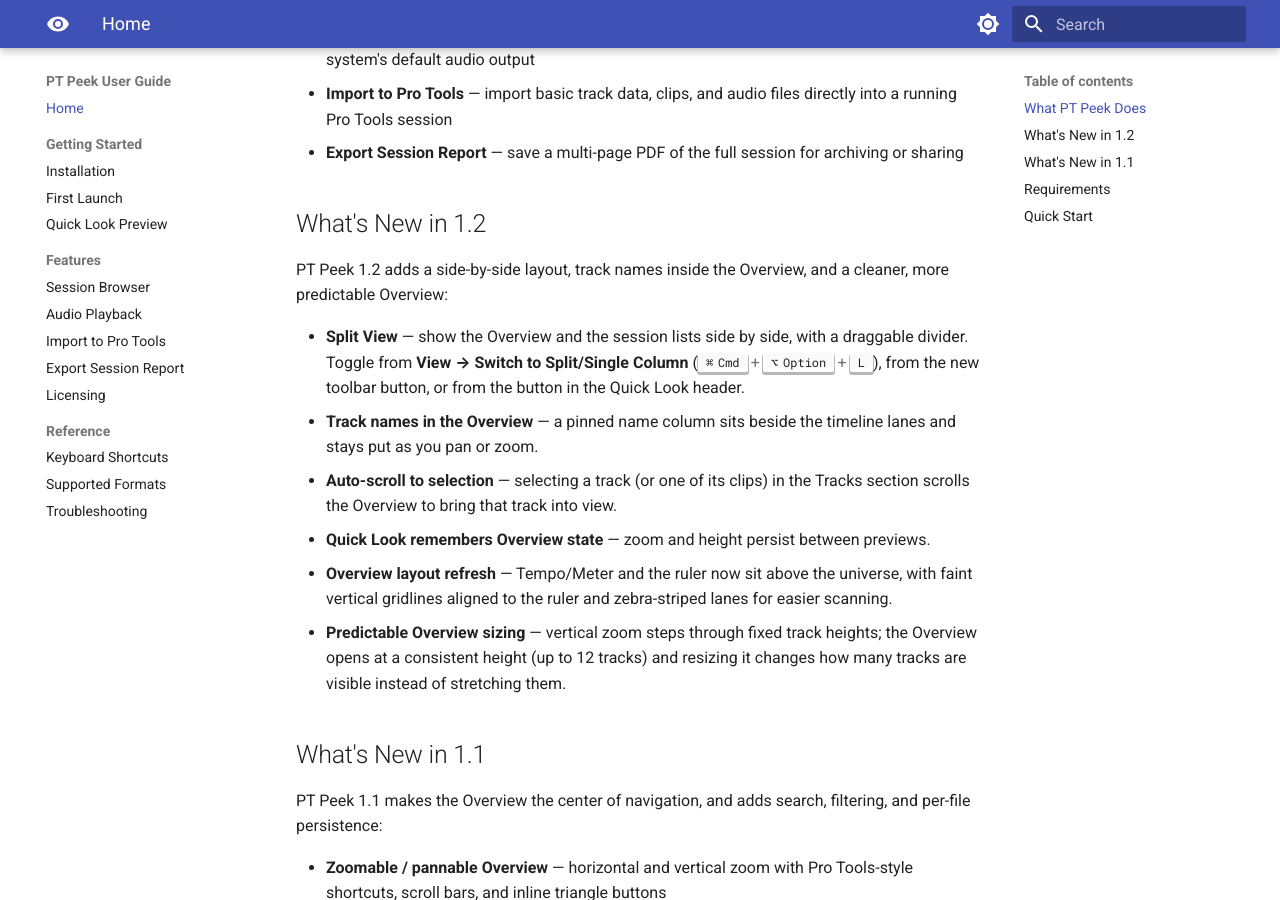
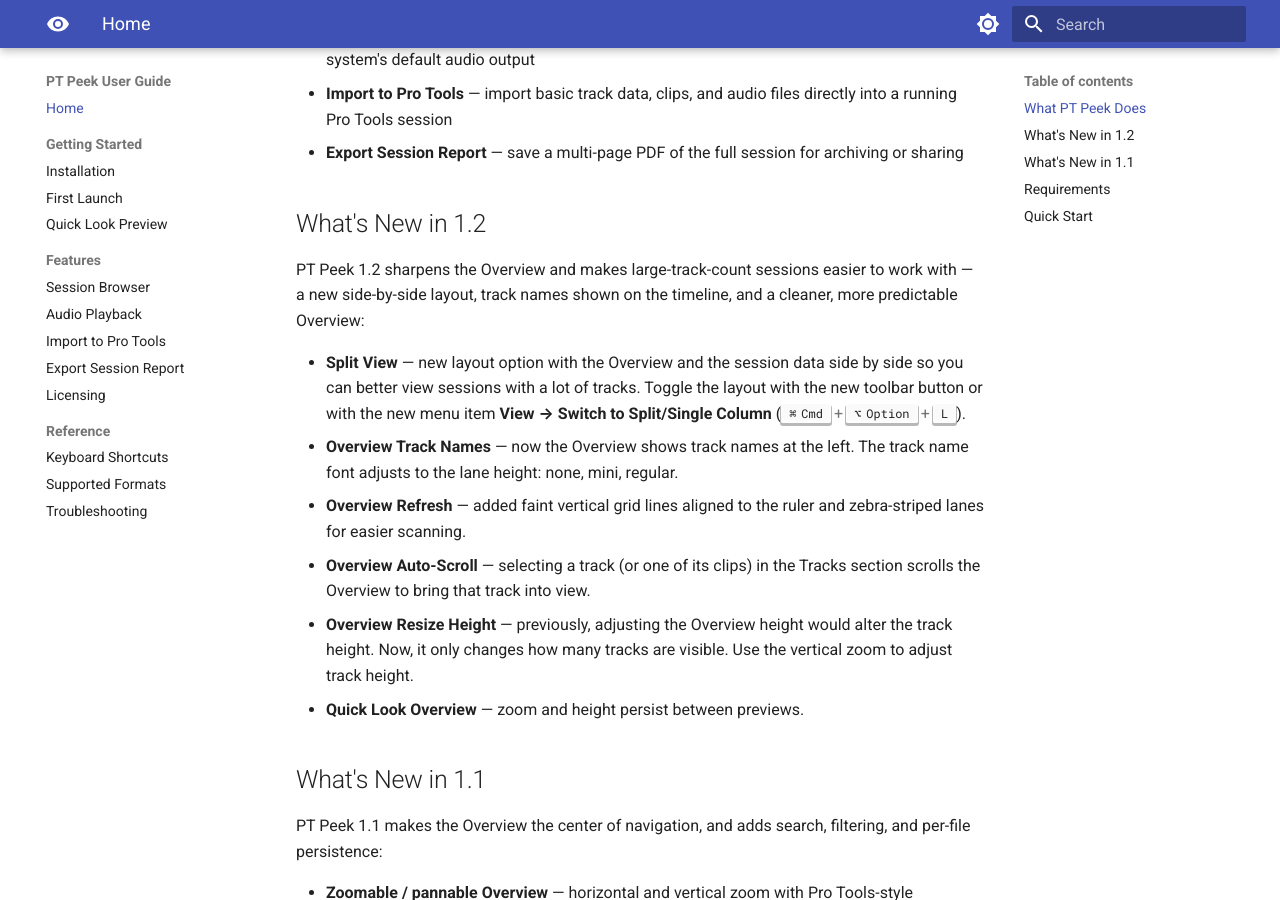
Before and after one commit to neyrinckaudio/docs-pt-peek, an MkDocs documentation site: the page built from docs/index.md, in a window 1280 px wide and 900 px high, scrolled down 444 px. Built offline with MkDocs 1.6.1 and Material for MkDocs 9.7.7, drawn with Linux system fonts in a browser that asks for light colours.

Commit message:
improved whats new in v 1.2

```diff
--- a/docs/index.md
+++ b/docs/index.md
@@ -12,14 +12,14 @@
 
 ## What's New in 1.2
 
-PT Peek 1.2 adds a side-by-side layout, track names inside the Overview, and a cleaner, more predictable Overview:
+PT Peek 1.2 sharpens the Overview and makes large-track-count sessions easier to work with — a new side-by-side layout, track names shown on the timeline, and a cleaner, more predictable Overview:
 
-- **Split View** — show the Overview and the session lists side by side, with a draggable divider. Toggle from **View → Switch to Split/Single Column** (++cmd+opt+l++), from the new toolbar button, or from the button in the Quick Look header.
-- **Track names in the Overview** — a pinned name column sits beside the timeline lanes and stays put as you pan or zoom.
-- **Auto-scroll to selection** — selecting a track (or one of its clips) in the Tracks section scrolls the Overview to bring that track into view.
-- **Quick Look remembers Overview state** — zoom and height persist between previews.
-- **Overview layout refresh** — Tempo/Meter and the ruler now sit above the universe, with faint vertical gridlines aligned to the ruler and zebra-striped lanes for easier scanning.
-- **Predictable Overview sizing** — vertical zoom steps through fixed track heights; the Overview opens at a consistent height (up to 12 tracks) and resizing it changes how many tracks are visible instead of stretching them.
+- **Split View** — new layout option with the Overview and the session data side by side so you can better view sessions with a lot of tracks. Toggle the layout with the new toolbar button or with the new menu item **View → Switch to Split/Single Column** (++cmd+opt+l++).
+- **Overview Track Names** — now the Overview shows track names at the left. The track name font adjusts to the lane height: none, mini, regular.
+- **Overview Refresh** — added faint vertical grid lines aligned to the ruler and zebra-striped lanes for easier scanning.
+- **Overview Auto-Scroll** — selecting a track (or one of its clips) in the Tracks section scrolls the Overview to bring that track into view.
+- **Overview Resize Height** — previously, adjusting the Overview height would alter the track height. Now, it only changes how many tracks are visible. Use the vertical zoom to adjust track height.
+- **Quick Look Overview** — zoom and height persist between previews.
 
 ## What's New in 1.1
 
```
Also changed, not shown: site/index.html, site/search/search_index.json, site/sitemap.xml, 1 other file.
